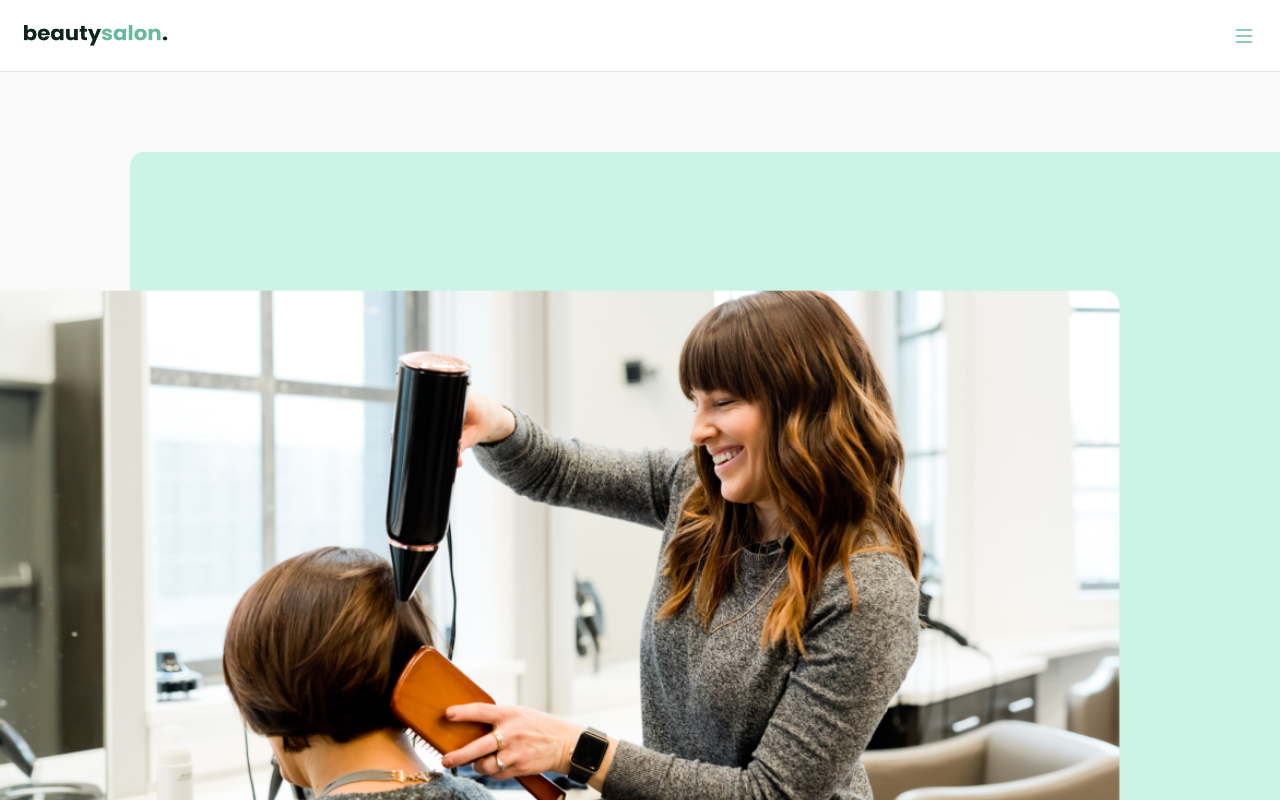
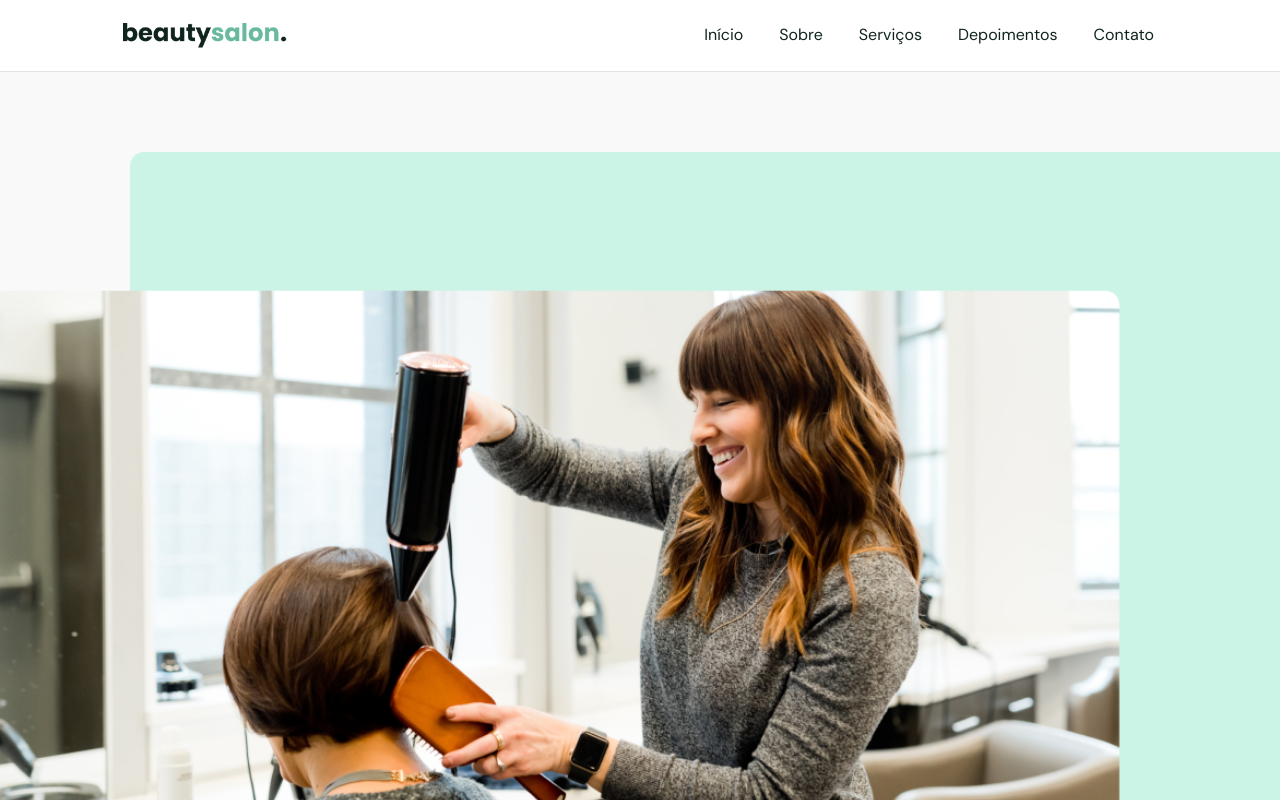
Before and after one commit to santanajoao/salon-landing-page, a React (Vite) app: page / in a window 1280 px wide. Shown: the top 800 px of the page. Built offline with nearby package versions, Linux system fonts and the light colour scheme; a web font is replaced by a local one.

Commit message:
style: desktop header style

```diff
--- a/src/components/Header/style.module.css
+++ b/src/components/Header/style.module.css
@@ -3,7 +3,7 @@
   width: 100%;
   padding: 2.35rem 2.4rem;
   align-items: center;
-  border-bottom: 1px solid var(--light-gray);
+  border-bottom: 0.1rem solid var(--light-gray);
   justify-content: space-between;
 }
 
@@ -79,3 +79,57 @@
   text-align: center;
   color: var(--dark-green);
 }
+
+@media screen and (min-width: 1000px) {
+  .header {
+    padding: 0 12.3rem;
+  }
+
+  .logo {
+    width: 16.4rem;
+  }
+
+  .menu_button {
+    display: none;
+  }
+
+  .nav {
+    display: flex;
+    min-height: auto;
+    width: auto;
+    position: static;
+    padding: 0;
+  }
+
+  .close_button {
+    display: none;
+  }
+
+  .list {
+    min-height: auto;
+    width: auto;
+    flex-direction: row;
+    justify-content: left;
+    gap: 3rem;
+  }
+
+  .list_item {
+    display: flex;
+  }
+
+  .ancor {
+    display: flex;
+    font-size: 1.6rem;
+    line-height: 2.1rem;
+    padding: 2.4rem 0.3rem;
+    border-bottom: 2px solid transparent;
+    font-weight: 400;
+    font-family: 'DM Sans', sans-serif;
+  }
+
+  .list_item:hover > .ancor {
+    color: var(--primary-color);
+    border-bottom: 2px solid var(--primary-color);
+    padding: 2.4rem 0.3rem;
+  }
+}
```
